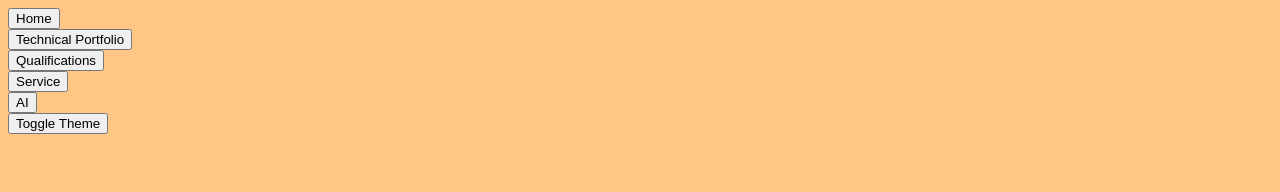
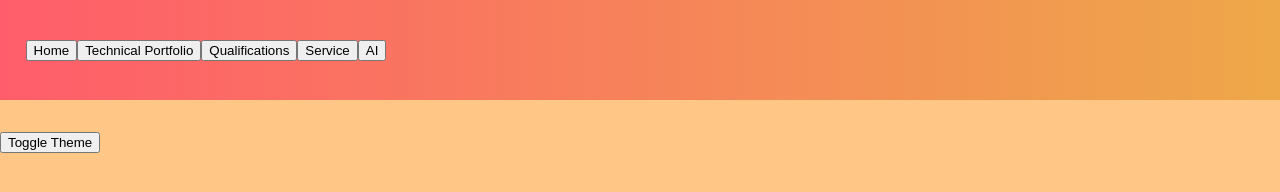
Before and after one commit to LucientZ/personal-website-CSCE-315, a plain HTML site: page index.html in a window 1280 px wide. Drawn offline with Linux system fonts and the light colour scheme.

Commit message:
Added basic CSS styling

```diff
--- a/css/moonlight.css
+++ b/css/moonlight.css
@@ -1,3 +1,21 @@
 body {
-    background-color: aquamarine;
+    background-color: #281092;
+    margin: 0 0 0 0;
 }
+
+header {
+    width: 100%;
+    margin-bottom: 2rem;
+}
+
+.main-nav {
+    background: linear-gradient(to left, #5449ee, #201394);
+    display: flex;
+    flex-direction: row;
+    padding: 0 2vw 0 2vw;
+    align-items: center;
+    margin: 0 0 0 0;
+    height: 100px;
+    z-index: 2;
+    position: relative;
+}
--- a/css/sunshine.css
+++ b/css/sunshine.css
@@ -1,7 +1,21 @@
 body {
     background-color: #ffc686;
+    margin: 0 0 0 0;
 }
 
-main-nav {
+header {
+    width: 100%;
+    margin-bottom: 2rem;
+}
+
+.main-nav {
+    background: linear-gradient(to left, #eea849, #ff5d6b);
+    display: flex;
     flex-direction: row;
+    padding: 0 2vw 0 2vw;
+    align-items: center;
+    margin: 0 0 0 0;
+    height: 100px;
+    z-index: 2;
+    position: relative;
 }
--- a/index.html
+++ b/index.html
@@ -10,7 +10,7 @@
 </head>
 
 <body>
-    <div class="header">
+    <header>
         <nav class="main-nav">
             <div class="main-nav-btn">
                 <a href="./index.html">
@@ -38,7 +38,7 @@
                 </a>
             </div>
         </nav>
-    </div>
+    </header>
     <button type="button" onclick="toggleTheme()">Toggle Theme</button>
 </body>
 
```
